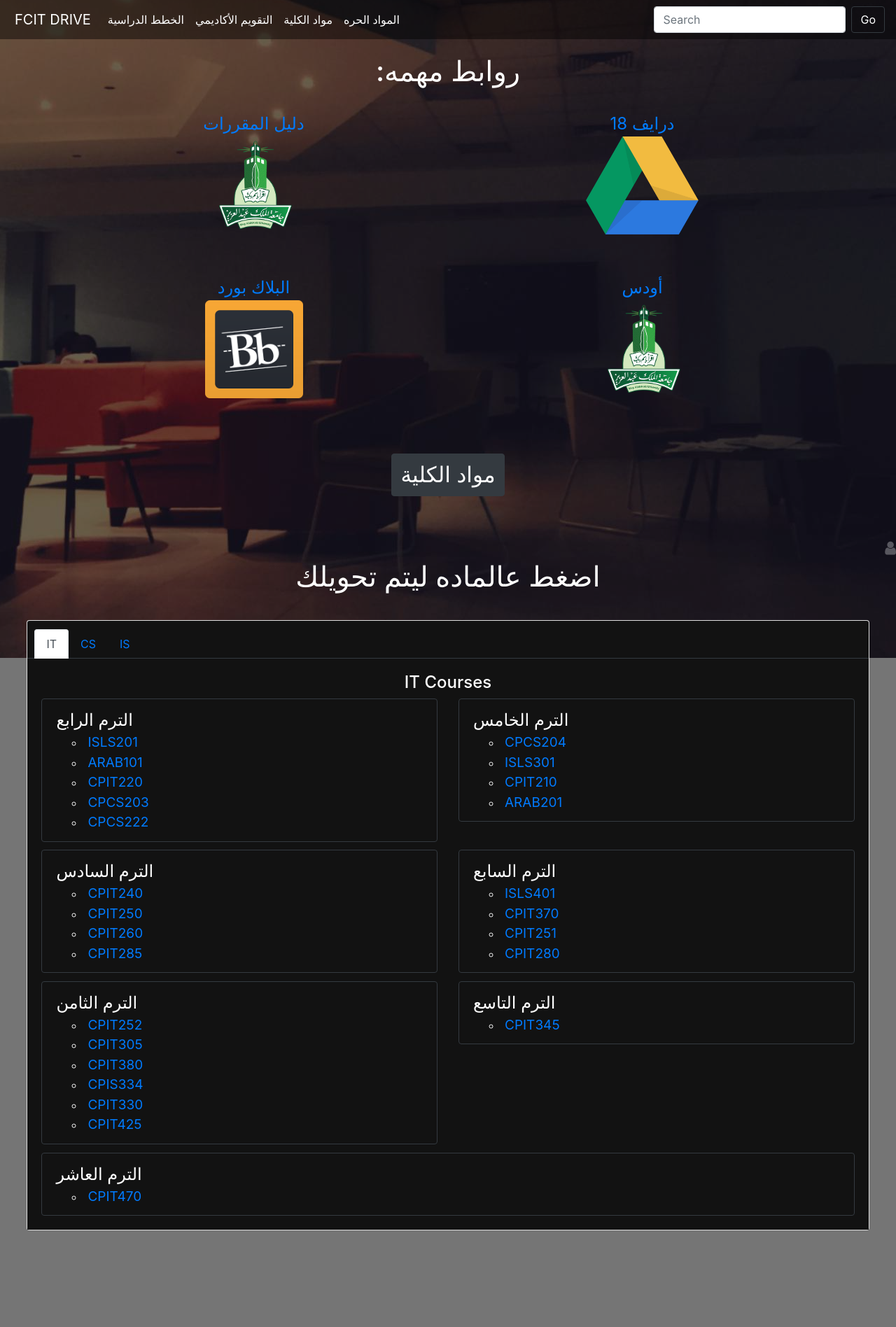
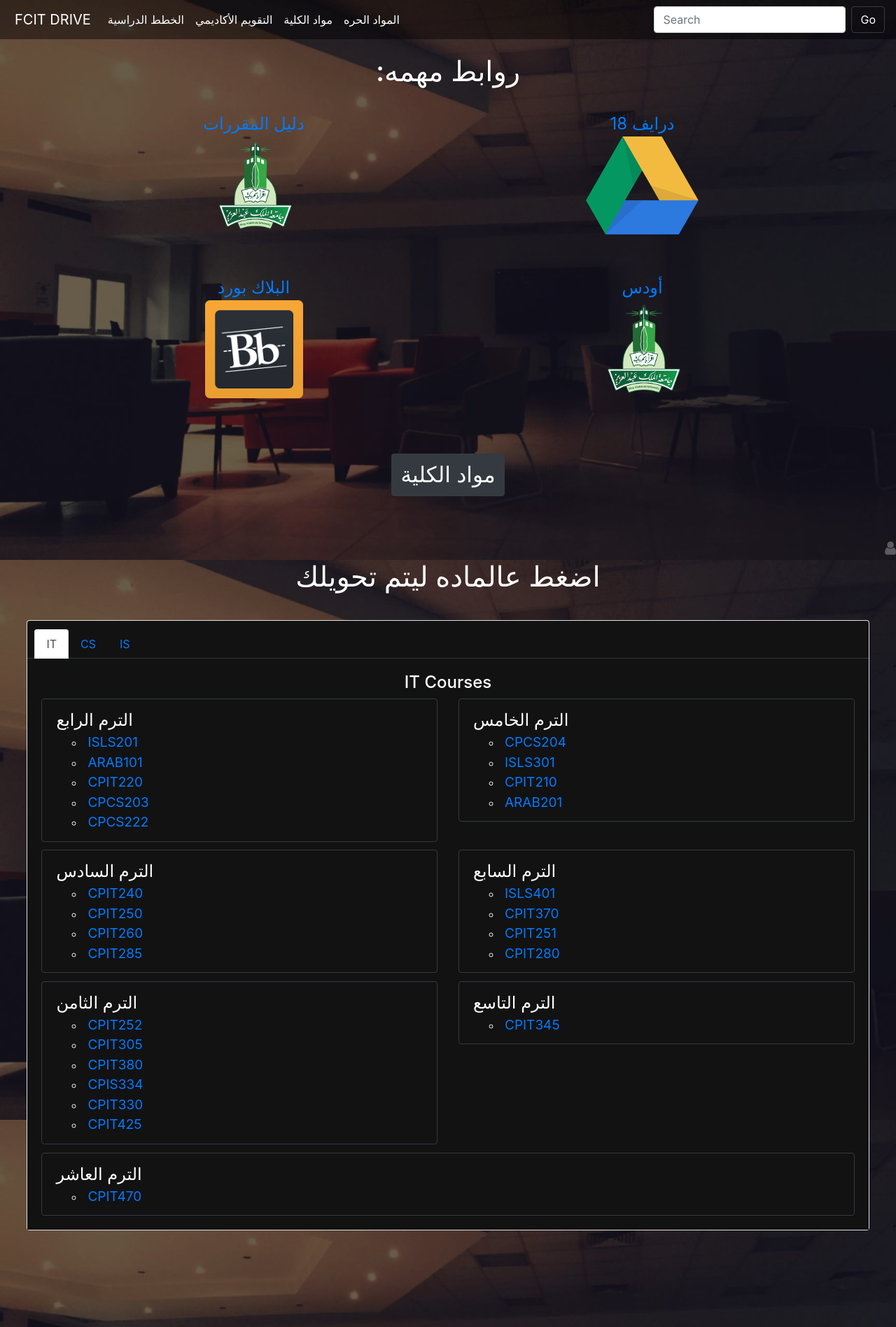
Before and after one commit to MjedAl/FCIT18.link_URL, a Flask app: template templates/index.html in a window 1280 px wide. Shown: the whole page at 70% size. Run offline with Flask 2, Linux system fonts and the light colour scheme; the template is opened without the code that fills it, so the values that code supplies are empty.

Commit message:
Update index.html

```diff
--- a/templates/index.html
+++ b/templates/index.html
@@ -142,7 +142,7 @@
 </head>
 
 <body
-    style="background-attachment: fixed;background-repeat: no-repeat;background-position: center center;background-image: url('static/assets/img/fcit_bg.jpg');">
+    style="background-image: url('static/assets/img/fcit_bg.jpg');background-size: cover;">
 
     <div class="sectionA">
         <!-- Nav -->
```
